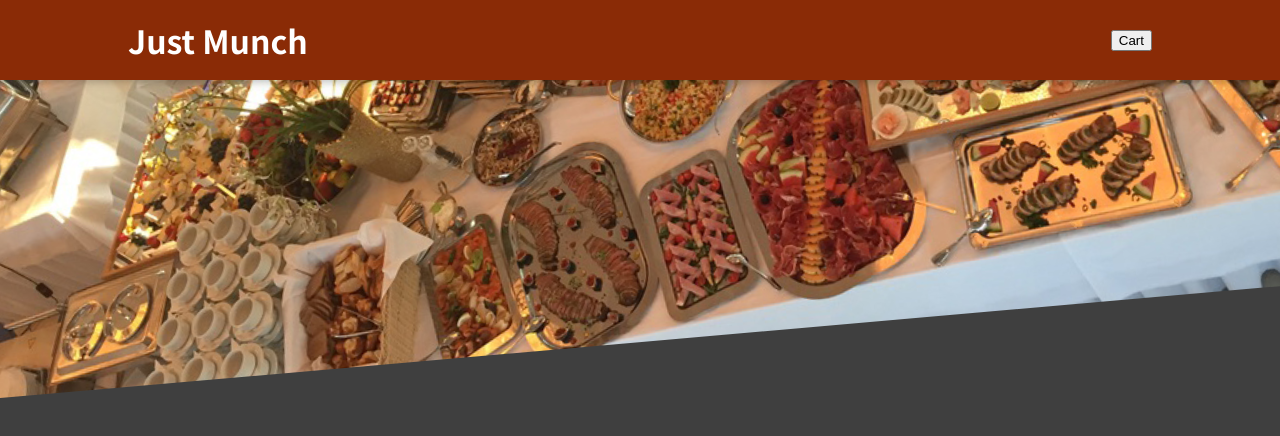
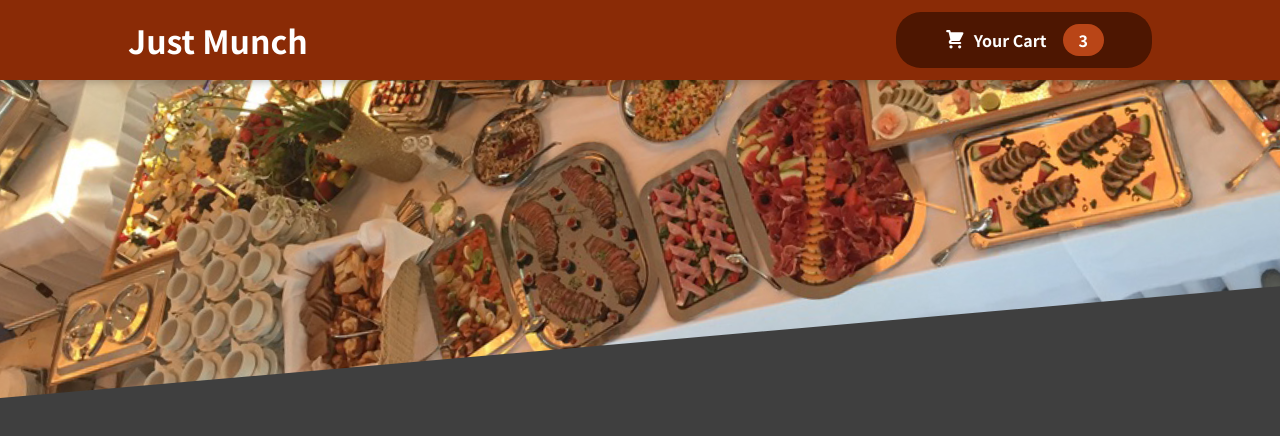
Before and after one commit to ArifEbrahim/food-order, a React (Create React App) app: page / in a window 1280 px wide. Shown: the top 436 px of the page. Built offline with nearby package versions, Linux system fonts and the light colour scheme.

Commit message:
Feature: header complete

```diff
--- /dev/null
+++ b/src/components/Cart/CartIcon.js
@@ -0,0 +1,13 @@
+const CartIcon = () => {
+  return (
+    <svg
+      xmlns='http://www.w3.org/2000/svg'
+      viewBox='0 0 20 20'
+      fill='currentColor'
+    >
+      <path d='M3 1a1 1 0 000 2h1.22l.305 1.222a.997.997 0 00.01.042l1.358 5.43-.893.892C3.74 11.846 4.632 14 6.414 14H15a1 1 0 000-2H6.414l1-1H14a1 1 0 00.894-.553l3-6A1 1 0 0017 3H6.28l-.31-1.243A1 1 0 005 1H3zM16 16.5a1.5 1.5 0 11-3 0 1.5 1.5 0 013 0zM6.5 18a1.5 1.5 0 100-3 1.5 1.5 0 000 3z' />
+    </svg>
+  );
+};
+
+export default CartIcon;
--- /dev/null
+++ b/src/components/Layout/CartButton.js
@@ -0,0 +1,16 @@
+import React from 'react';
+
+import classes from './CartButton.module.css';
+import CartIcon from '../Cart/CartIcon'
+
+export default function CartButton(props) {
+  return (
+    <button className={classes.button}>
+      <span className={classes.icon}>
+        <CartIcon />
+      </span>
+      <span>Your Cart</span>
+      <span className={classes.badge}>3</span>
+    </button>
+  )
+}
--- /dev/null
+++ b/src/components/Layout/CartButton.module.css
@@ -0,0 +1,59 @@
+.button {
+  cursor: pointer;
+  font: inherit;
+  border: none;
+  background-color: #4d1601;
+  color: white;
+  padding: 0.75rem 3rem;
+  display: flex;
+  justify-content: space-around;
+  align-items: center;
+  border-radius: 25px;
+  font-weight: bold;
+}
+
+.button:hover,
+.button:active {
+  background-color: #2c0d00;
+}
+
+.icon {
+  width: 1.35rem;
+  height: 1.35rem;
+  margin-right: 0.5rem;
+}
+
+.badge {
+  background-color: #b94517;
+  padding: 0.25rem 1rem;
+  border-radius: 25px;
+  margin-left: 1rem;
+  font-weight: bold;
+}
+
+.button:hover .badge,
+.button:active .badge {
+  background-color: #92320c;
+}
+
+.bump {
+  animation: bump 300ms ease-out;
+}
+
+@keyframes bump {
+  0% {
+    transform: scale(1);
+  }
+  10% {
+    transform: scale(0.9);
+  }
+  30% {
+    transform: scale(1.1);
+  }
+  50% {
+    transform: scale(1.15);
+  }
+  100% {
+    transform: scale(1);
+  }
+}
--- a/src/components/Layout/Header.js
+++ b/src/components/Layout/Header.js
@@ -2,13 +2,14 @@
 
  import mealsImg from '../../assets/meals.jpg';
  import classes from './Header.module.css';
+ import CartButton from './CartButton';
 
  export default function Header() {
    return (
      <>
       <header className={classes.header}>
         <h1>Just Munch</h1>
-        <button>Cart</button>
+        <CartButton />
       </header>
       <div className={classes['main-image']}>
         <img src={mealsImg} alt='table of food'/>
```
Also changed, not shown: 2 other files (tests, documents, lock files or other folders).
